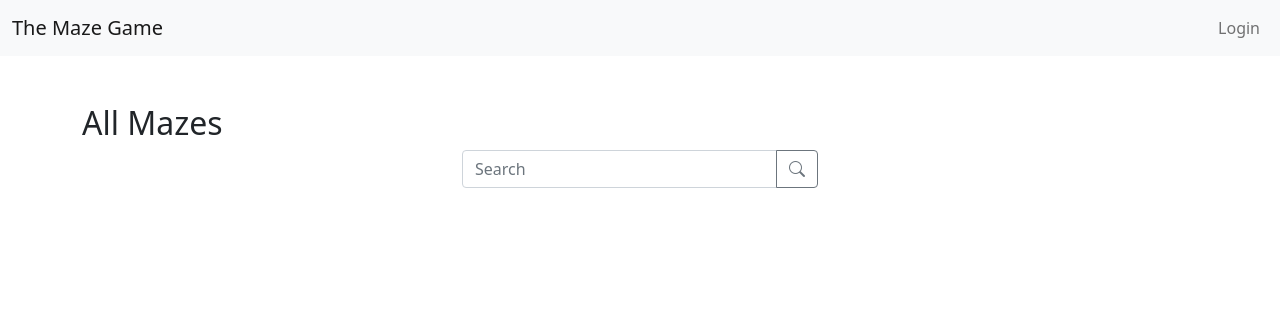
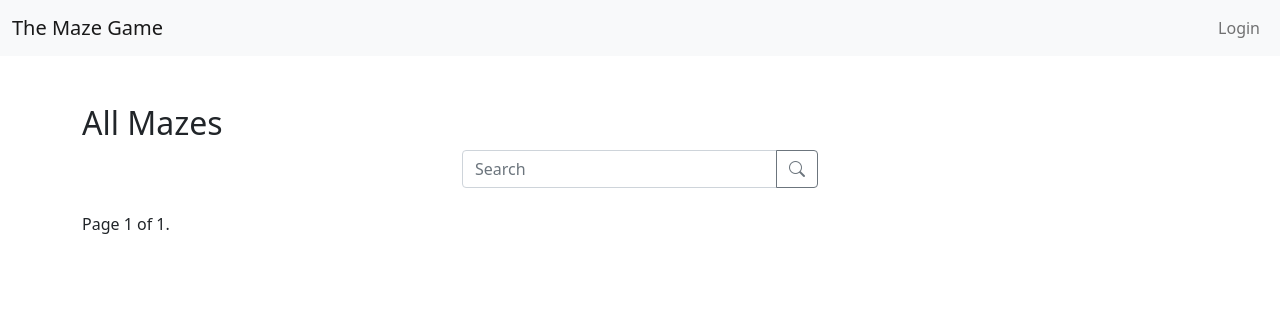
Before and after one commit to meic/maze, a Django app: page / in a window 1280 px wide. Shown: the top 316 px of the page. Run offline with Django 3.2, Linux system fonts and the light colour scheme; data that the repository does not hold is empty.

Commit message:
Add pagination to maze list

```diff
--- a/src/maze/static/maze/css/maze.css
+++ b/src/maze/static/maze/css/maze.css
@@ -15,7 +15,7 @@
     margin-bottom: 5px;
 }
 
-.step-pagination {
+.pagination {
     margin-bottom: 15px;
 }
 
--- a/src/maze/templates/maze/index.html
+++ b/src/maze/templates/maze/index.html
@@ -42,4 +42,23 @@
 </div>
 
 {% include "maze/maze_list.html" with maze_rows=maze_rows %}
+
+<div class="pagination">
+    <span class="pagination-links">
+        {% if all_maze_page.has_previous %}
+            <a href="{{all_maze_page.links.first}}">&laquo; First</a>
+            <a href="{{all_maze_page.links.previous_page}}">Previous</a>
+        {% endif %}
+
+        <span class="current">
+            Page {{ all_maze_page.number }} of {{ all_maze_page.paginator.num_pages }}.
+        </span>
+
+        {% if all_maze_page.has_next %}
+            <a href="{{all_maze_page.links.next_page}}">Next</a>
+            <a href="{{all_maze_page.links.last_page}}">Last &raquo;</a>
+        {% endif %}
+    </span>
+</div>
+
 {% endblock %}
--- a/src/maze/templates/maze/maze.html
+++ b/src/maze/templates/maze/maze.html
@@ -39,8 +39,8 @@
     </div>
 {% endfor %}
 
-<div class="step-pagination">
-    <span class="step-links">
+<div class="pagination">
+    <span class="pagination-links">
         {% if step_page.has_previous %}
             <a href="?page=1">&laquo; First</a>
             <a href="?page={{ step_page.previous_page_number }}">Previous</a>
--- a/src/maze/views.py
+++ b/src/maze/views.py
@@ -2,7 +2,7 @@ from itertools import zip_longest
 
 from django.contrib.auth.mixins import PermissionRequiredMixin
 from django.core.exceptions import PermissionDenied
-from django.core.paginator import Paginator
+from django.core.paginator import Paginator, EmptyPage
 from django.shortcuts import get_object_or_404, render
 from django.http import JsonResponse, HttpResponseRedirect
 from django.views.generic.edit import CreateView
@@ -21,14 +21,49 @@ class MazeCreateView(PermissionRequiredMixin, CreateView):
     extra_context = {"title": "Create Maze"}
 
 
+def create_pagination_params(page, params):
+    new_params = dict(params)
+    new_params["page"] = page
+    return "?" + "&".join(f"{key}={value}" for key, value in new_params.items())
+
+
+def add_pagination_links(page, current_params=None):
+    if current_params is None:
+        current_params = {}
+
+    page.links = {
+        "first": create_pagination_params(1, current_params),
+        "last_page": create_pagination_params(page.paginator.num_pages, current_params),
+    }
+    try:
+        page.links["previous_page"] = create_pagination_params(
+            page.previous_page_number(), current_params
+        )
+    except EmptyPage:
+        pass
+    try:
+        page.links["next_page"] = create_pagination_params(
+            page.next_page_number(), current_params
+        )
+    except EmptyPage:
+        pass
+
+
 def index(request):
     mazes = Maze.objects.all()
 
+    current_params = {}
     search_term = request.GET.get("search")
     if search_term:
         mazes = mazes.filter(title__icontains=search_term)
+        current_params["search"] = search_term
 
     mazes = mazes.order_by("-last_updated")
+
+    maze_paginator = Paginator(mazes, 15)
+    page_number = request.GET.get("page", 1)
+    all_maze_page = maze_paginator.page(page_number)
+    add_pagination_links(all_maze_page, current_params=current_params)
 
     user_mazes = []
     show_user_mazes = False
@@ -36,10 +71,11 @@ def index(request):
         user_mazes = Maze.objects.filter(users=request.user).order_by("id")
         show_user_mazes = user_mazes.exists()
     context = {
-        "maze_rows": zip_longest(*[iter(mazes)] * 3),
+        "maze_rows": zip_longest(*[iter(all_maze_page)] * 3),
         "show_user_mazes": show_user_mazes,
         "user_maze_rows": zip_longest(*[iter(user_mazes)] * 3),
         "search_term": search_term,
+        "all_maze_page": all_maze_page,
     }
     return render(request, "maze/index.html", context)
 
```
